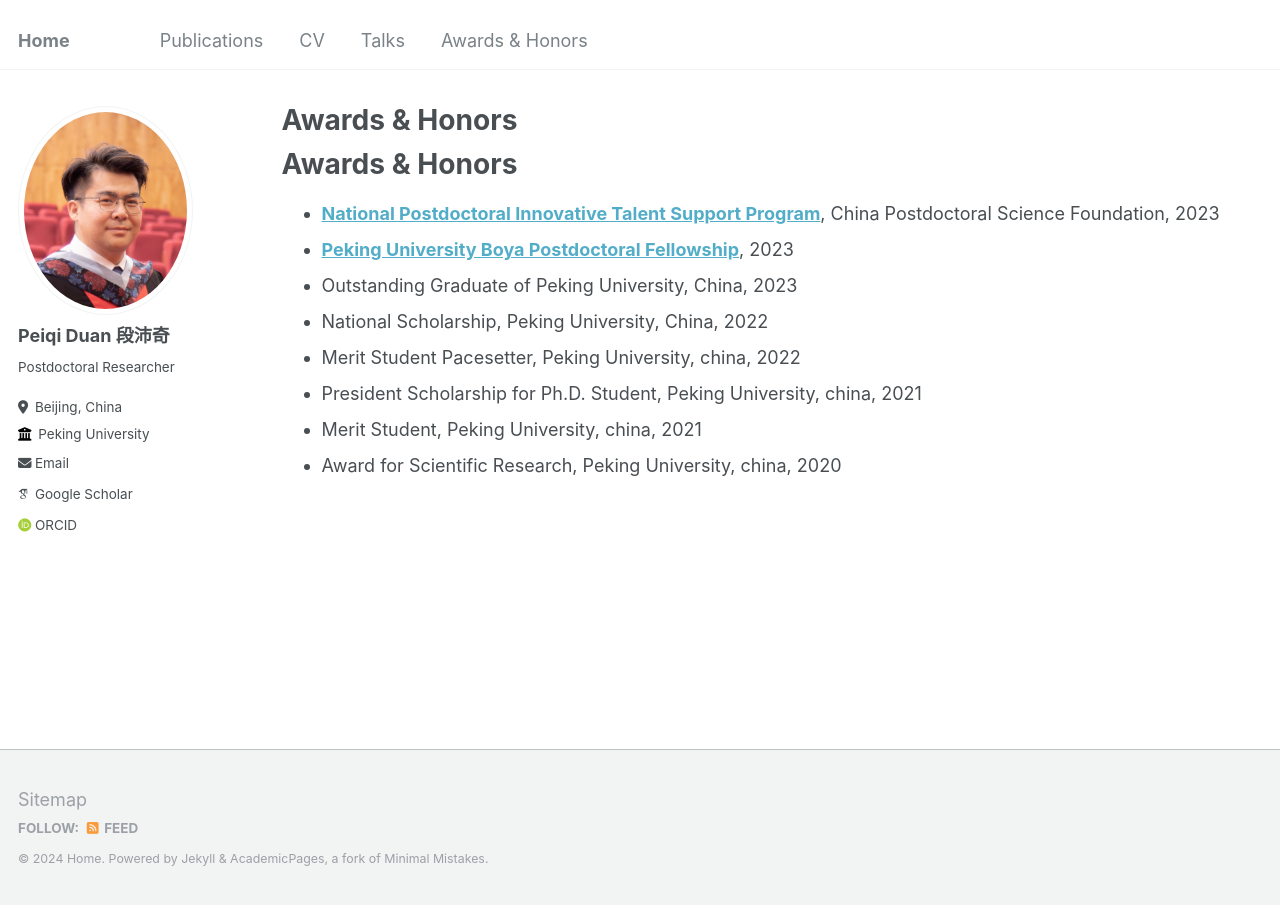
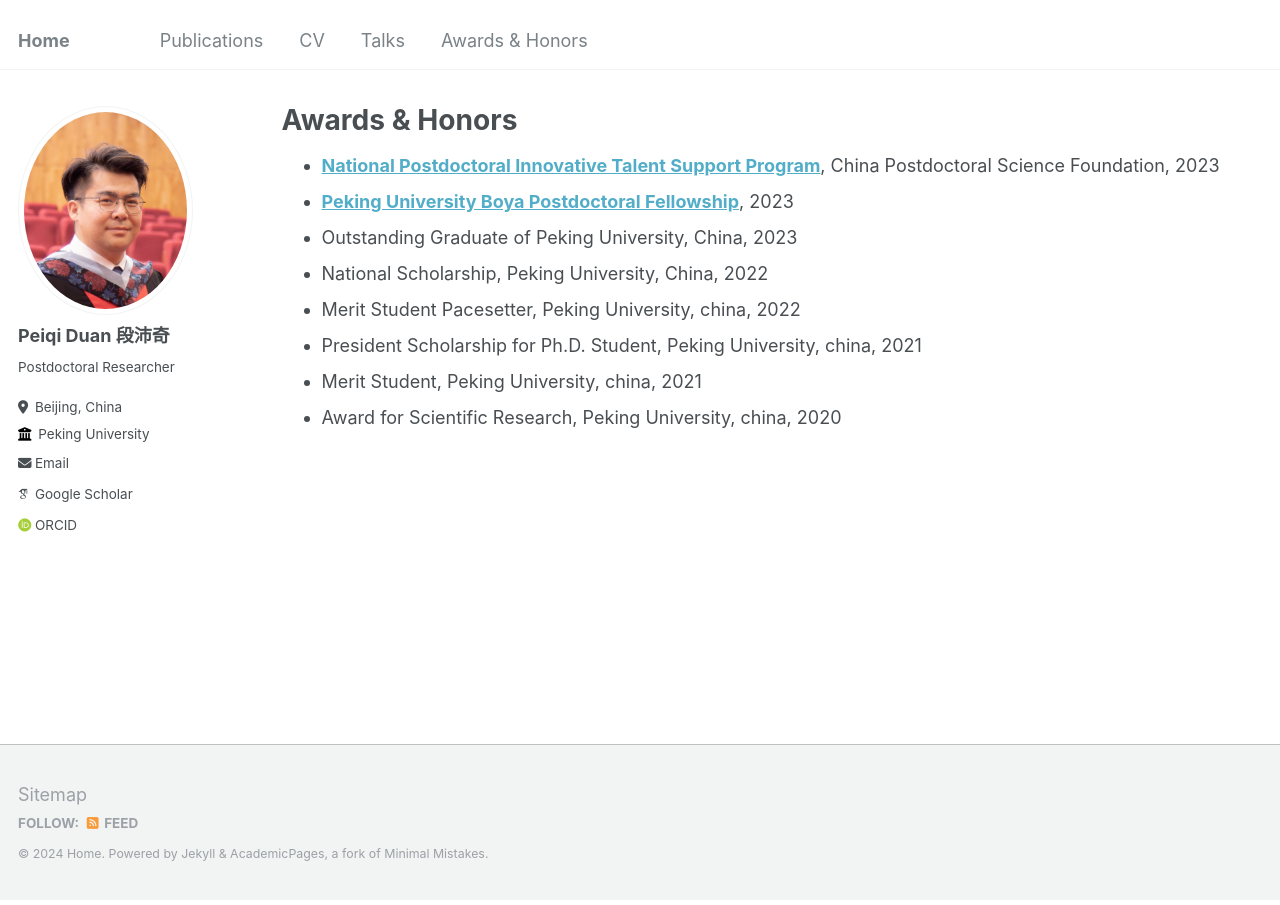
Before and after one commit to peiqi-duan/peiqi-duan.github.io, a Jekyll site: the page built from _pages/teaching.html, in a window 1280 px wide. Built offline with Jekyll 4.4.1, drawn with Linux system fonts in a browser that asks for light colours; some web fonts are replaced.

Commit message:
Update teaching.html

```diff
--- a/_pages/teaching.html
+++ b/_pages/teaching.html
@@ -8,7 +8,6 @@ author_profile: true
 
 <div class="row">
     <div class="col-lg-12">
-      <h1>Awards &amp; Honors</h1>
       <!-- <h2 id="ms-students">MS students</h2> -->
 <ul>
 
```
